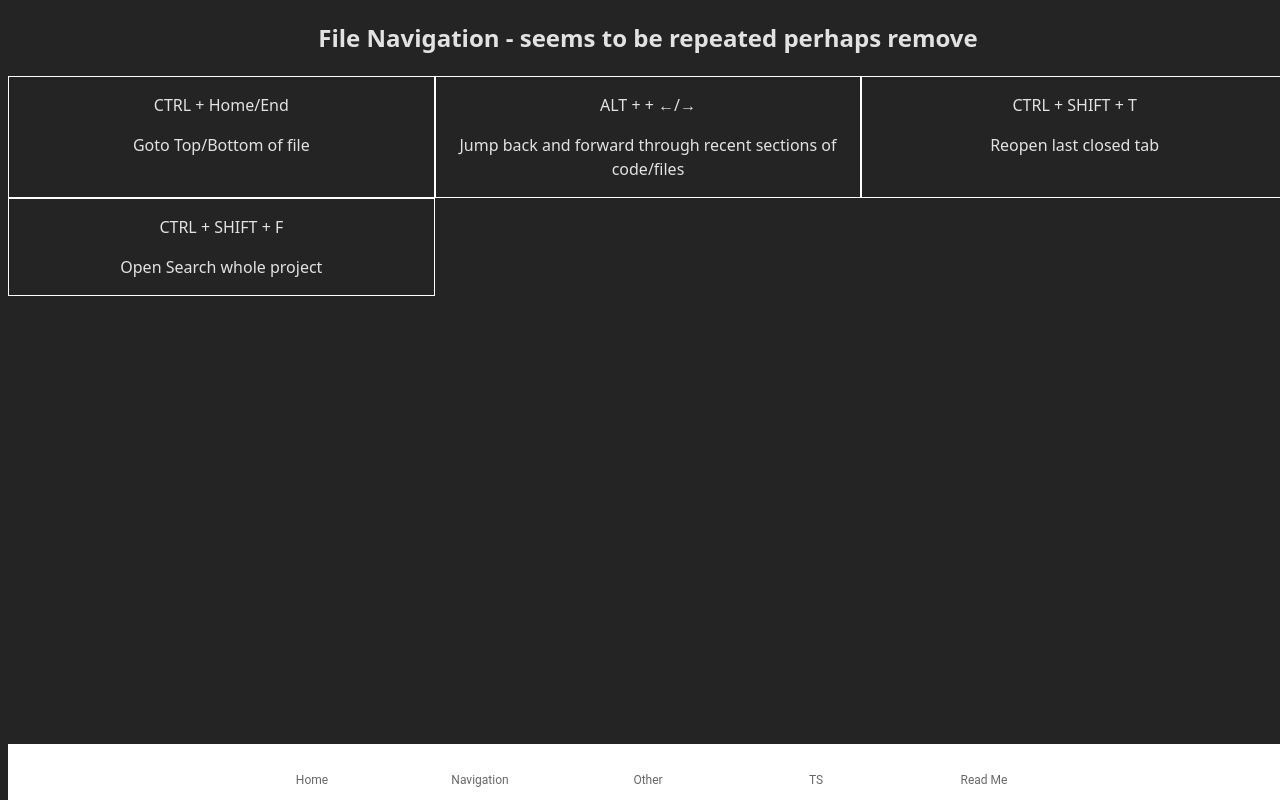
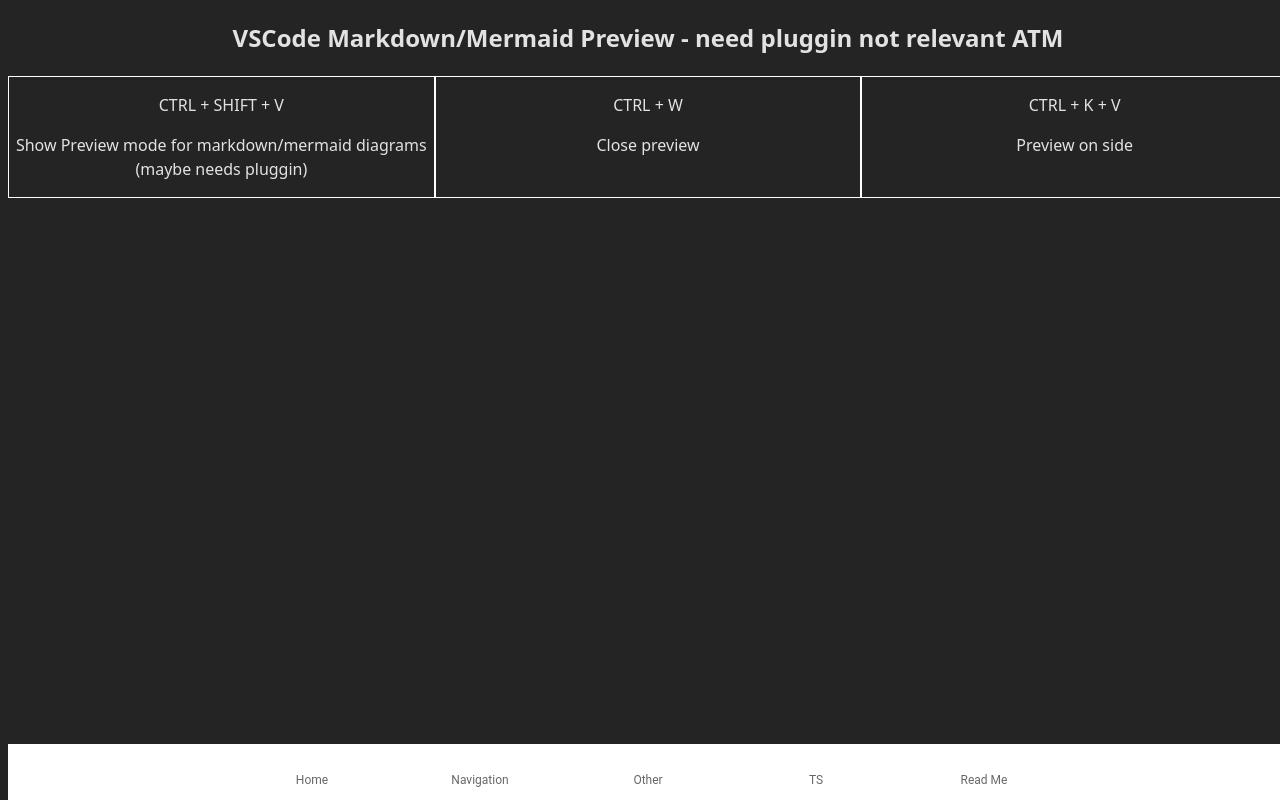
Before and after one commit to bendandoSolo/VSCodeShortcuts, a React (Vite) app: page /other in a window 1280 px wide. Built offline with nearby package versions, Linux system fonts and the light colour scheme; some icons are missing.

Commit message:
Refining shortcuts explainations

```diff
--- a/src/OtherPage.tsx
+++ b/src/OtherPage.tsx
@@ -1,9 +1,8 @@
 import * as React from 'react';
-import WindowNavigation from './components/shortcutCategories/WindowNavigation'
-import FileNavigation from './components/shortcutCategories/FileNavigation'
+import MarkdownMermaid from './components/shortcutCategories/MarkdownMermaid'
 
 export const OtherPage: React.FunctionComponent<{}> = () => {
   return <>
-    <FileNavigation />
+    <MarkdownMermaid />
   </>;
 };
--- a/src/components/layouts/ThreeColumnContainer.tsx
+++ b/src/components/layouts/ThreeColumnContainer.tsx
@@ -6,7 +6,7 @@
 }
 
 export const ThreeColumnsContainer = ({ children, ...props }: BoxTestProps) => (
-  <Box sx={{ display: 'grid', gridTemplateColumns: 'repeat(3, 1fr)' }} {...props}>
+  <Box sx={{ display: 'grid', gridTemplateColumns: 'repeat(3, 1fr)', paddingBottom: '50px' }} {...props}>
     {children}
   </Box>
 );
--- a/src/components/shortcutCategories/CodeEditingBasics.tsx
+++ b/src/components/shortcutCategories/CodeEditingBasics.tsx
@@ -27,16 +27,16 @@
 
     <ShortCut Shortcut='CTRL + SHIFT L on highlighted word' Line2='Highlights any instance of that word adds cursor so can edit' />
 
-    <ShortCut Shortcut='SHIFT + F12 on highlighted word' Line2='Find all references in sidebar' />
+    <ShortCut Shortcut='SHIFT + F12 on highlighted word' Line2='Find all references in current file on sidebar' />
 
   <ShortCut Shortcut='F12 on highlighted word' Line2='Goto Definition' />
   <ShortCut Shortcut='3 clicks or CTRL + L/ 4 clicks' Line2='Select Entire Line, with CTRL + L pressing multiple times keeps selecting next lines/ Select Entire Doc' />
   <ShortCut Shortcut='CTRL + SHIFT + ENTER' Line2='Insert line below' />
   <ShortCut Shortcut='CTRL + ENTER' Line2='Open Copilot solutions???' />
   <ShortCut Shortcut='CTRL + ↑/↓' Line2='Scroll up and down file, leaving cursor where it was' />
-  <ShortCut Shortcut='ALT + Z' Line2='Toggle word wrap' />S
+  <ShortCut Shortcut='ALT + Z' Line2='Toggle word wrap' />
   <ShortCut Shortcut='CTRL + SHIFT + \' Line2='Jump to matching bracket' />
-
+  <ShortCut Shortcut='CTRL + Home/End' Line2='Goto Top/Bottom of file' />
   </ThreeColumnsContainer>
   </>
 );
--- a/src/components/shortcutCategories/FileNavigation.tsx
+++ /dev/null
@@ -1,18 +0,0 @@
-//@ts-ignore
-import { ThreeColumnsContainer } from '@components/layouts/ThreeColumnContainer';
-//@ts-ignore
-import { ShortCut } from '@components/layouts/ShortcutView';
-
-const FileNavigation = () => (
-    <>
-    <h2 className="text-center py-2 text-lg font-bold">File Navigation - seems to be repeated perhaps remove</h2>
-    <ThreeColumnsContainer>
-        <ShortCut Shortcut='CTRL + Home/End' Line2='Goto Top/Bottom of file' />
-        <ShortCut Shortcut='ALT +  + &larr;/&rarr;' Line2='Jump back and forward through recent sections of code/files' />
-        <ShortCut Shortcut='CTRL + SHIFT + T' Line2='Reopen last closed tab' />
-        <ShortCut Shortcut='CTRL + SHIFT + F' Line2='Open Search whole project' />
-        </ThreeColumnsContainer>
-    </>
-);
-
-export default FileNavigation;
--- /dev/null
+++ b/src/components/shortcutCategories/MarkdownMermaid.tsx
@@ -0,0 +1,17 @@
+//@ts-ignore
+import { ThreeColumnsContainer } from '@components/layouts/ThreeColumnContainer';
+//@ts-ignore
+import { ShortCut } from '@components/layouts/ShortcutView';
+
+const MarkdownMermaid = () => (
+  <>
+    <h2 >VSCode Markdown/Mermaid Preview - need pluggin not relevant ATM</h2>
+    <ThreeColumnsContainer>
+        <ShortCut Shortcut='CTRL + SHIFT + V' Line2='Show Preview mode for markdown/mermaid diagrams (maybe needs pluggin)' />
+        <ShortCut Shortcut='CTRL + W' Line2='Close preview' />
+        <ShortCut Shortcut='CTRL + K + V' Line2='Preview on side' />
+        </ThreeColumnsContainer>
+    </>
+);
+
+export default MarkdownMermaid;
--- a/src/components/shortcutCategories/WindowNavigation.tsx
+++ b/src/components/shortcutCategories/WindowNavigation.tsx
@@ -12,16 +12,14 @@
         <ShortCut Shortcut='ALT + #' Line2='Jumps to that number tab' />
         <ShortCut Shortcut='CTRL + SHIFT + T' Line2='Reopen last closed file' />
         <ShortCut Shortcut='CTRL + SHIFT + P' Line2='View commands' />
-        <ShortCut Shortcut='CTRL + SHIFT + F' Line2='Open search in Explorer Side panel' />
+        <ShortCut Shortcut='CTRL + SHIFT + F' Line2='Open search entire project in Explorer Side panel' />
         <ShortCut Shortcut='CTRL + SHIFT + E' Line2='Toggle Between Explorer and Editor View' />
         <ShortCut Shortcut='CTRL + SHIFT + X' Line2='Goto Extensions' />
         <ShortCut Shortcut='CTRL + G' Line2='Goto Source Control' />
         <ShortCut Shortcut='CTRL + ,' Line2='Open Settings' />
-        <ShortCut Shortcut='CTRL + SHIFT + V' Line2='Show Preview mode for markdown/mermaid diagrams (maybe needs pluggin)' />
-        <ShortCut Shortcut='CTRL + W' Line2='Close preview' />
-        <ShortCut Shortcut='CTRL + K + V' Line2='Preview on side' />
         <ShortCut Shortcut='ALT + ←/→' Line2='Jump back and forward through recent sections of code/files' />
         <ShortCut Shortcut='CCTRL + TAB' Line2='Shows entire navigation history' />
+
         </ThreeColumnsContainer>
     </>
 );
```
